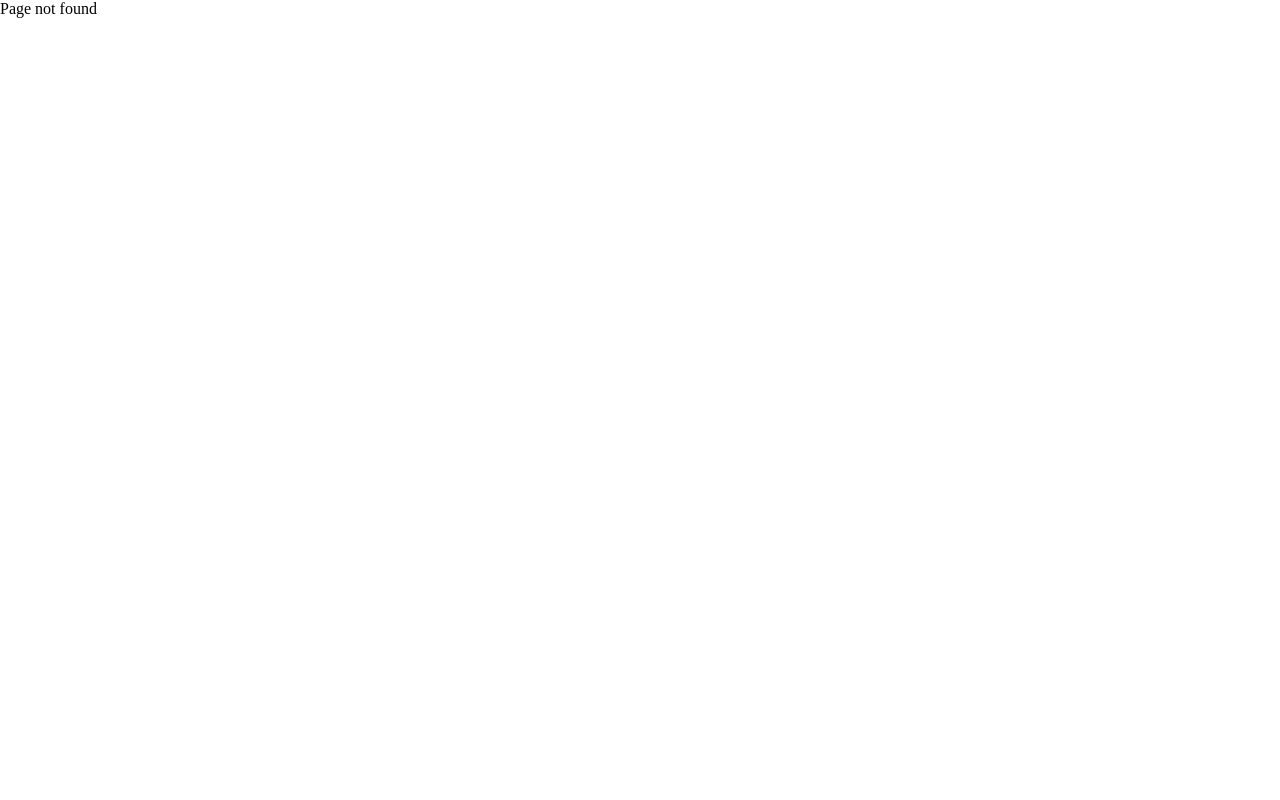
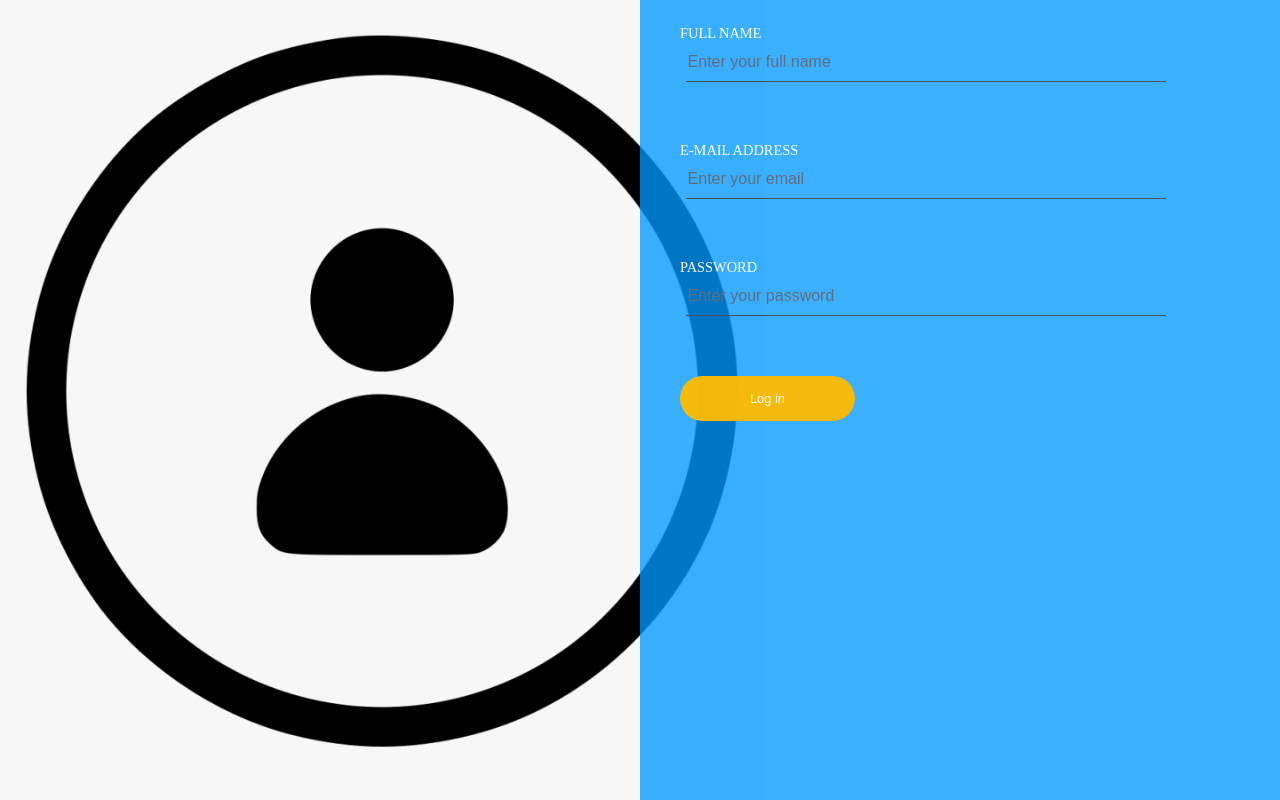
Before and after one commit to matthewpetela/accident-web-app, a React (Create React App) app in the folder client/: page /login in a window 1280 px wide. Before the commit this address had no page. Built offline with nearby package versions, Linux system fonts and the light colour scheme.

Commit message:
user front end code

```diff
--- a/client/src/App.js
+++ b/client/src/App.js
@@ -4,6 +4,9 @@ import Home from "./views/Home/Home";
 import Map from "./views/Map/Map";
 import About from "./views/About/About";
 import NotFound from "./views/NotFound";
+import Login from "./views/LogIn/Login";
+import Signin from './views/SignIn/Signin';
+
 
 const App = () => {
   return (
@@ -15,6 +18,8 @@ const App = () => {
         </Route>
         <Route exact path="/map" component={Map} />
         <Route exact path="/about" component={About} />
+        <Route exact path="/login" component={Login} />
+        <Route exact path="/signin" component={Signin} />
         <Route component={NotFound}/>
       </Switch>
     </div>
--- a/client/src/components/Header/NavBar.css
+++ b/client/src/components/Header/NavBar.css
@@ -28,7 +28,7 @@
 .nav-link {
     background-color: white;
     color: royalblue;
-    padding: 14px 100px;
+    padding: 14px 75px;
     text-align: center;
     text-decoration: none;
 }
--- a/client/src/components/Header/NavBar.js
+++ b/client/src/components/Header/NavBar.js
@@ -11,6 +11,8 @@ const NavBar = () => {
                 <Link className = "nav-link" to='/about'>About Us</Link>
                 <Link className = "nav-link" to='/map'>Map</Link>
                 <Link className = "nav-link" to='/admin'>Admin</Link>
+                <Link className = "nav-link" to='/login'>Log In</Link>
+                <Link className = "nav-link" to='/signin'>Sign In</Link>
             </div>
 
         </div>
--- /dev/null
+++ b/client/src/views/LogIn/Login.css
@@ -0,0 +1,143 @@
+.frontpage {
+    height: 100vh;
+    display: flex;
+    color: white;
+  }
+
+  .Left{
+    flex: 1;
+    margin: 10px;
+    background-color: CornflowerBlue;
+    border-radius: 20px;
+}
+
+.user-logo{
+
+
+  display: flex;
+  justify-content: center;
+  align-items: center;
+  height: 100%;
+
+}
+
+.description {
+  padding: 5%;
+  width: 40%;
+  float: left;
+}
+
+.imageStyling {
+  display: block;
+  margin: auto;
+  width: 33%;
+  margin-top: 18px;
+}
+
+.textContainer {
+  display: flex;
+  flex-direction: column;
+}
+
+.textBlock {
+  font-size: 1.1vw;
+  background-Color: white;
+  width: 90%;
+  margin: auto;
+  flex: 1;
+  margin-bottom: 18px;
+  margin-top: 18px;
+  border-radius: 20px;
+  border: 2px solid;
+}
+
+.textStyling {
+  font-size: 1vw;
+  margin: 12px;
+  font-weight: normal;
+}
+
+
+  .front__Aside {
+    width: 50%;
+    background-color: rgba(255, 255, 255, 0.911);
+  }
+
+  .front__Form {
+    width: 60%;
+    background-color: rgba(0, 153, 255, 0.767);
+    padding: 25px 40px;
+    overflow: auto;
+  }
+
+
+  .FormCenter {
+    margin-bottom: 100px;
+  }
+
+
+
+  .FormField {
+    margin-bottom: 100px;
+  }
+
+  .FormField__Label {
+    display: block;
+    text-transform: uppercase;
+    font-size: .9em;
+    color: white;
+  }
+  .FormField__Input {
+    width: 85%;
+    background-color: transparent;
+    border: none;
+    color: white;
+    outline: none;
+    border-bottom: 1px solid #445366;
+    font-size: 1em;
+    font-weight: 300;
+    padding-bottom: 10px;
+    margin-top: 10px;
+  }
+
+  .FormField__Input::placeholder {
+    color: #616E7F;
+  }
+
+  .FormField__Button {
+    background-color: rgba(255, 187, 0, 0.952);
+    color: white;
+    border: none;
+    outline: none;
+    border-radius: 25px;
+    padding: 15px 70px;
+    font-size: .8em;
+    font-weight: 500;
+  }
+
+  .FormField__Link {
+    color: #66707D;
+    text-decoration: none;
+    display: inline-block;
+    border-bottom: 1.5px solid #225E62;
+    padding-bottom: 5px;
+  }
+
+  .FormField__CheckboxLabel {
+    color: #646F7D;
+    font-size: .9em;
+  }
+
+  .FormField__Checkbox {
+    position: relative;
+    top: 1.5px;
+  }
+
+  .FormField__TermsLink {
+    color: white;
+    border-bottom: 1px solid #199087;
+    text-decoration: none;
+    display: inline-block;
+    padding-bottom: 2px;
+    margin-left: 5px;
+  }
--- /dev/null
+++ b/client/src/views/LogIn/Login.js
@@ -0,0 +1,57 @@
+import React from 'react';
+import './Login.css';
+import Icon from '../../assets/icons/userlog.png'
+
+function Login(){
+
+    const placeholderText ="this is the log in page please type the necessay information"
+    return (
+
+        <div className="frontpage">
+
+        <div className="front__Aside">
+
+        <img src={Icon} className="user-logo" alt="Icon" />
+
+        </div>
+        <div className="front__Form">
+
+        <div className="FormCenter">
+            <form className = "FormField">
+
+                <div className = "FormField">
+                <label className="FormField__Label" htmlFor="name">Full Name</label>
+                <input type="text" id="name" className="FormField__Input" placeholder="Enter your full name" name="name" />
+                </div>
+
+                <div className="FormField">
+                <label className="FormField__Label" htmlFor="email">E-Mail Address</label>
+                <input type="email" id="email" className="FormField__Input" placeholder="Enter your email" name="email"/>
+              </div>
+
+                <div className="FormField">
+                <label className="FormField__Label" htmlFor="password">Password</label>
+                <input type="password" id="password" className="FormField__Input" placeholder="Enter your password" name="password"/>
+              </div>
+
+
+              <div className="FormField">
+              <button className="FormField__Button mr-20">Log in</button>
+              </div>
+
+            </form>
+
+            </div>
+
+
+
+      </div>
+
+       </div>
+
+
+  );
+}
+
+
+export default Login;
--- /dev/null
+++ b/client/src/views/SignIn/Signin.css
@@ -0,0 +1,143 @@
+.frontpage {
+    height: 100vh;
+    display: flex;
+    color: white;
+  }
+
+  .Left{
+    flex: 1;
+    margin: 10px;
+    background-color: CornflowerBlue;
+    border-radius: 20px;
+}
+
+.user-logo{
+
+
+  display: flex;
+  justify-content: center;
+  align-items: center;
+  height: 100%;
+
+}
+
+.description {
+  padding: 5%;
+  width: 40%;
+  float: left;
+}
+
+.imageStyling {
+  display: block;
+  margin: auto;
+  width: 33%;
+  margin-top: 18px;
+}
+
+.textContainer {
+  display: flex;
+  flex-direction: column;
+}
+
+.textBlock {
+  font-size: 1.1vw;
+  background-Color: white;
+  width: 90%;
+  margin: auto;
+  flex: 1;
+  margin-bottom: 18px;
+  margin-top: 18px;
+  border-radius: 20px;
+  border: 2px solid;
+}
+
+.textStyling {
+  font-size: 1vw;
+  margin: 12px;
+  font-weight: normal;
+}
+
+
+  .front__Aside {
+    width: 50%;
+    background-color: rgba(255, 255, 255, 0.911);
+  }
+
+  .front__Form {
+    width: 60%;
+    background-color: rgba(0, 153, 255, 0.767);
+    padding: 25px 40px;
+    overflow: auto;
+  }
+
+
+  .FormCenter {
+    margin-bottom: 100px;
+  }
+
+
+
+  .FormField {
+    margin-bottom: 100px;
+  }
+
+  .FormField__Label {
+    display: block;
+    text-transform: uppercase;
+    font-size: .9em;
+    color: white;
+  }
+  .FormField__Input {
+    width: 85%;
+    background-color: transparent;
+    border: none;
+    color: white;
+    outline: none;
+    border-bottom: 1px solid #445366;
+    font-size: 1em;
+    font-weight: 300;
+    padding-bottom: 10px;
+    margin-top: 10px;
+  }
+
+  .FormField__Input::placeholder {
+    color: #616E7F;
+  }
+
+  .FormField__Button {
+    background-color: rgba(255, 187, 0, 0.952);
+    color: white;
+    border: none;
+    outline: none;
+    border-radius: 25px;
+    padding: 15px 70px;
+    font-size: .8em;
+    font-weight: 500;
+  }
+
+  .FormField__Link {
+    color: #66707D;
+    text-decoration: none;
+    display: inline-block;
+    border-bottom: 1.5px solid #225E62;
+    padding-bottom: 5px;
+  }
+
+  .FormField__CheckboxLabel {
+    color: #646F7D;
+    font-size: .9em;
+  }
+
+  .FormField__Checkbox {
+    position: relative;
+    top: 1.5px;
+  }
+
+  .FormField__TermsLink {
+    color: white;
+    border-bottom: 1px solid #199087;
+    text-decoration: none;
+    display: inline-block;
+    padding-bottom: 2px;
+    margin-left: 5px;
+  }
--- /dev/null
+++ b/client/src/views/SignIn/Signin.js
@@ -0,0 +1,63 @@
+import React from 'react';
+import './Signin.css';
+import Icon from '../../assets/icons/userlog.png'
+
+function Signin(){
+
+    const placeholderText ="this is the log in page please type the necessay information"
+    return (
+
+        <div className="frontpage">
+
+        <div className="front__Aside">
+
+        <img src={Icon} className="user-logo" alt="Icon" />
+
+        </div>
+        <div className="front__Form">
+
+        <div className="FormCenter">
+            <form className = "FormField">
+
+                <div className = "FormField">
+                <label className="FormField__Label" htmlFor="name">Full Name</label>
+                <input type="text" id="name" className="FormField__Input" placeholder="Enter your full name" name="name" />
+                </div>
+
+                <div className="FormField">
+                <label className="FormField__Label" htmlFor="email">E-Mail Address</label>
+                <input type="email" id="email" className="FormField__Input" placeholder="Enter your email" name="email"/>
+              </div>
+
+                <div className="FormField">
+                <label className="FormField__Label" htmlFor="password">Password</label>
+                <input type="password" id="password" className="FormField__Input" placeholder="Enter your password" name="password"/>
+              </div>
+
+              <div className="FormField">
+              <label className="FormField__CheckboxLabel">
+              <input className="FormField__Checkbox" type="checkbox" name="hasAgreed" />  I agree all statements in <a href="" className="FormField__TermsLink">terms of service</a>
+                </label>
+                </div>
+
+
+              <div className="FormField">
+              <button className="FormField__Button mr-20">Sign in</button>
+              </div>
+
+            </form>
+
+            </div>
+
+
+
+      </div>
+
+       </div>
+
+
+  );
+}
+
+
+export default Signin;
```
Also changed, not shown: client/src/assets/icons/userlog.png (added), 1 other file (tests, documents, lock files or other folders).
